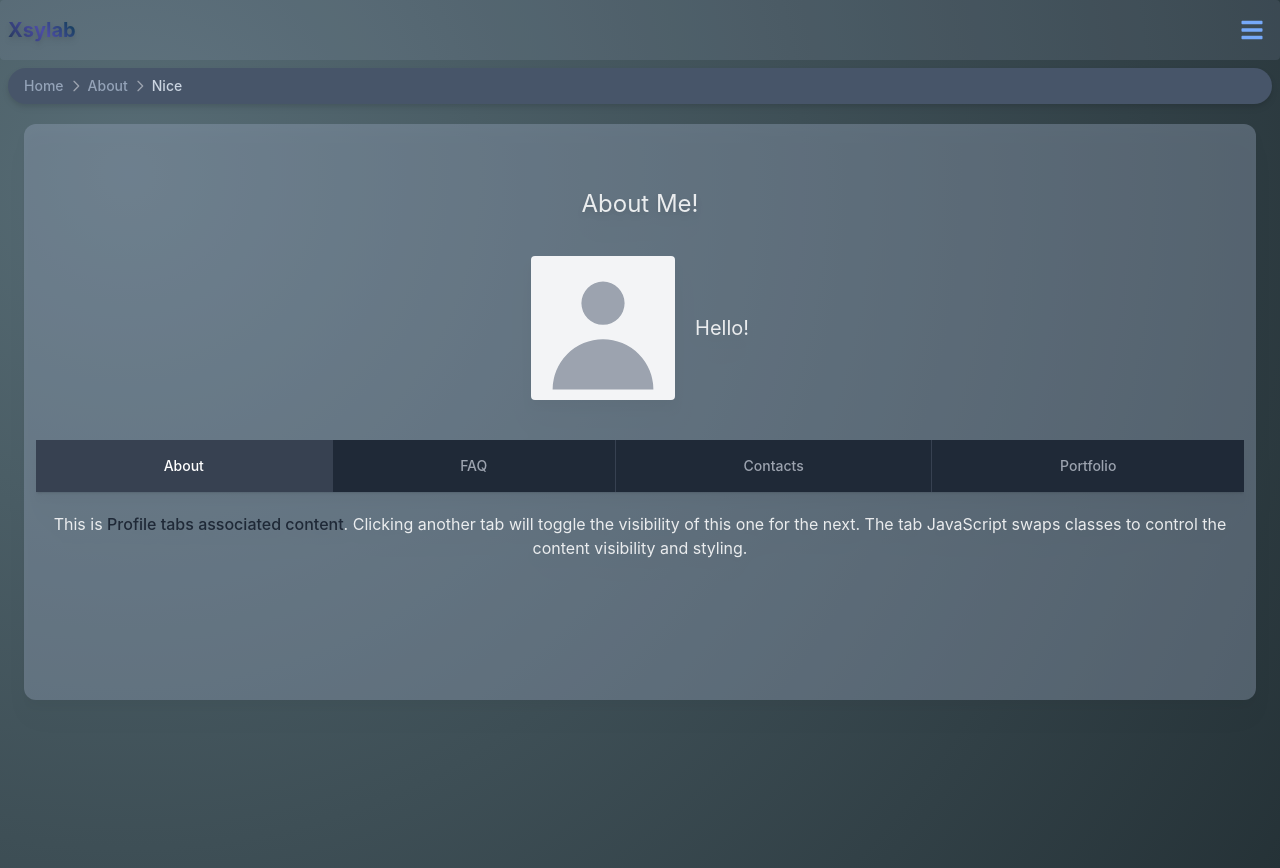
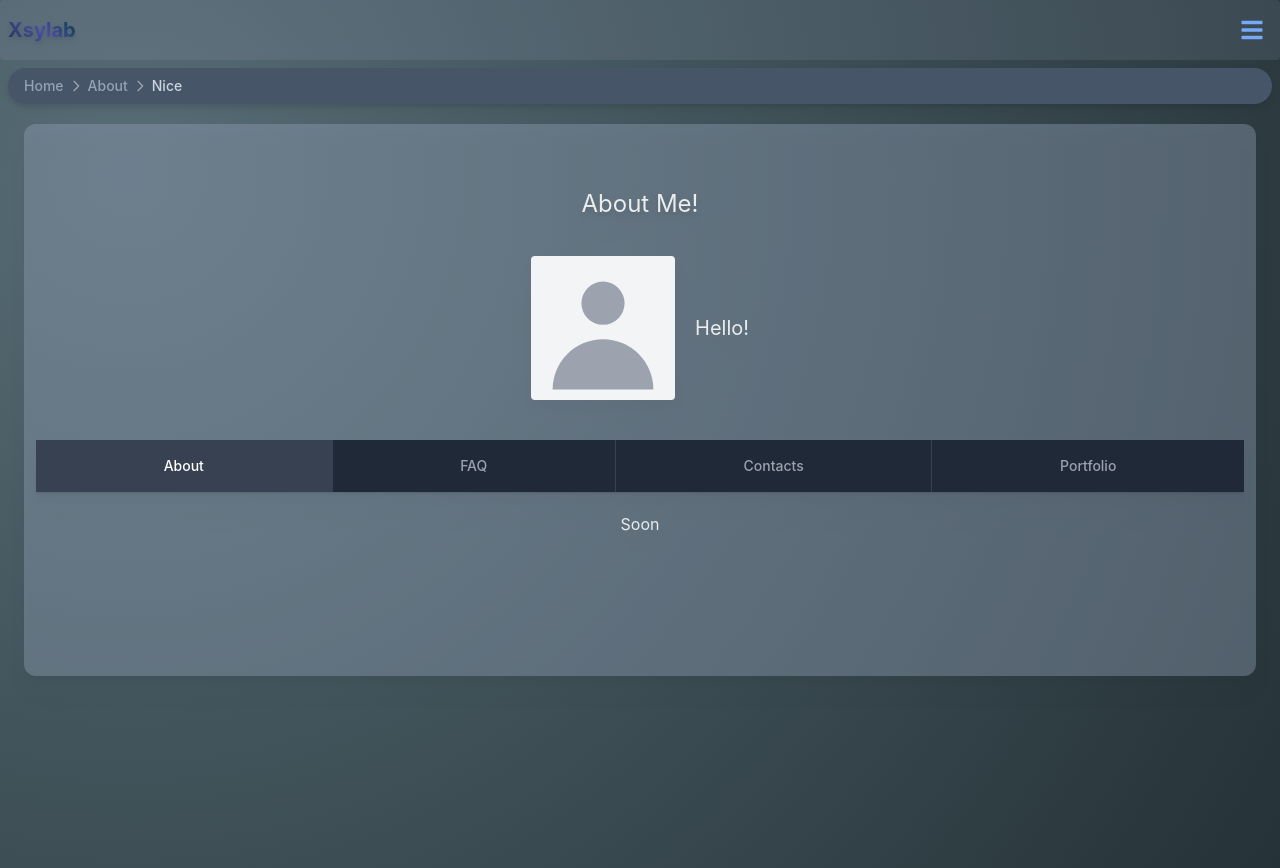
Before and after one commit to VacTuzX-dot/XsyVite, a React (Vite) app: page /about/nice in a window 1280 px wide. Built offline with nearby package versions, Linux system fonts and the light colour scheme.

Commit message:
Update about

```diff
--- a/src/pages/about_nice.tsx
+++ b/src/pages/about_nice.tsx
@@ -71,22 +71,10 @@ const About_Nice: React.FC = () => {
               className="dark"
             >
               <Tabs.Item active title="About">
-                This is{" "}
-                <span className="font-medium text-gray-800">
-                  Profile tabs associated content
-                </span>
-                . Clicking another tab will toggle the visibility of this one
-                for the next. The tab JavaScript swaps classes to control the
-                content visibility and styling.
+                Soon
               </Tabs.Item>
               <Tabs.Item title="FAQ">
-                This is{" "}
-                <span className="font-medium text-gray-800">
-                  Dashboard tabs associated content
-                </span>
-                . Clicking another tab will toggle the visibility of this one
-                for the next. The tab JavaScript swaps classes to control the
-                content visibility and styling.
+                Soon
               </Tabs.Item>
               <Tabs.Item title="Contacts">
                 <div className="mx-20 mt-10 flex flex-wrap justify-center gap-20 text-center text-xl">
@@ -169,13 +157,7 @@ const About_Nice: React.FC = () => {
                 </div>
               </Tabs.Item>
               <Tabs.Item title="Portfolio">
-                This is{" "}
-                <span className="font-medium text-gray-800">
-                  Contacts tabs associated content
-                </span>
-                . Clicking another tab will toggle the visibility of this one
-                for the next. The tab JavaScript swaps classes to control the
-                content visibility and styling.
+                Soon
               </Tabs.Item>
             </Tabs>
           </div>
```
